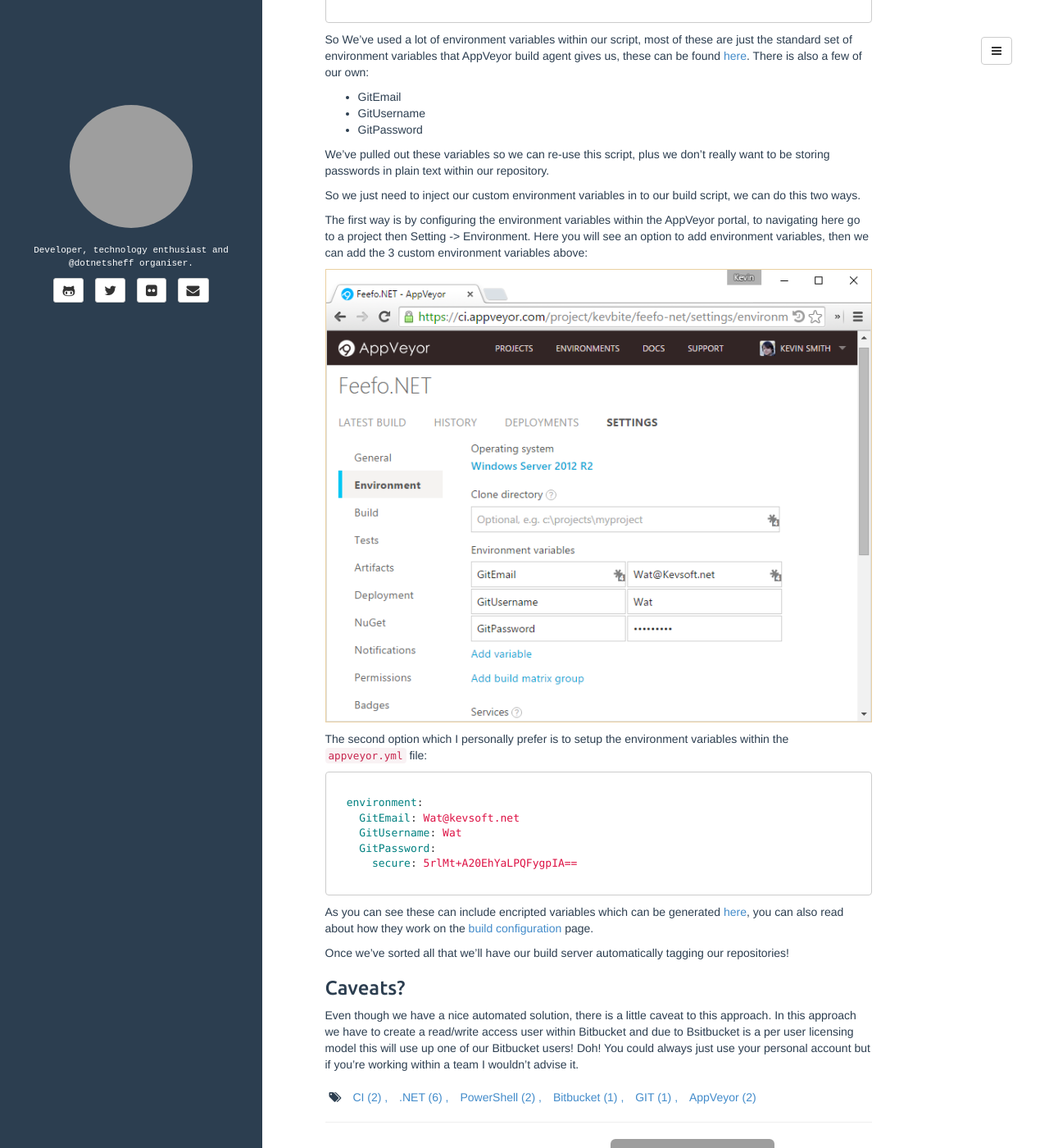
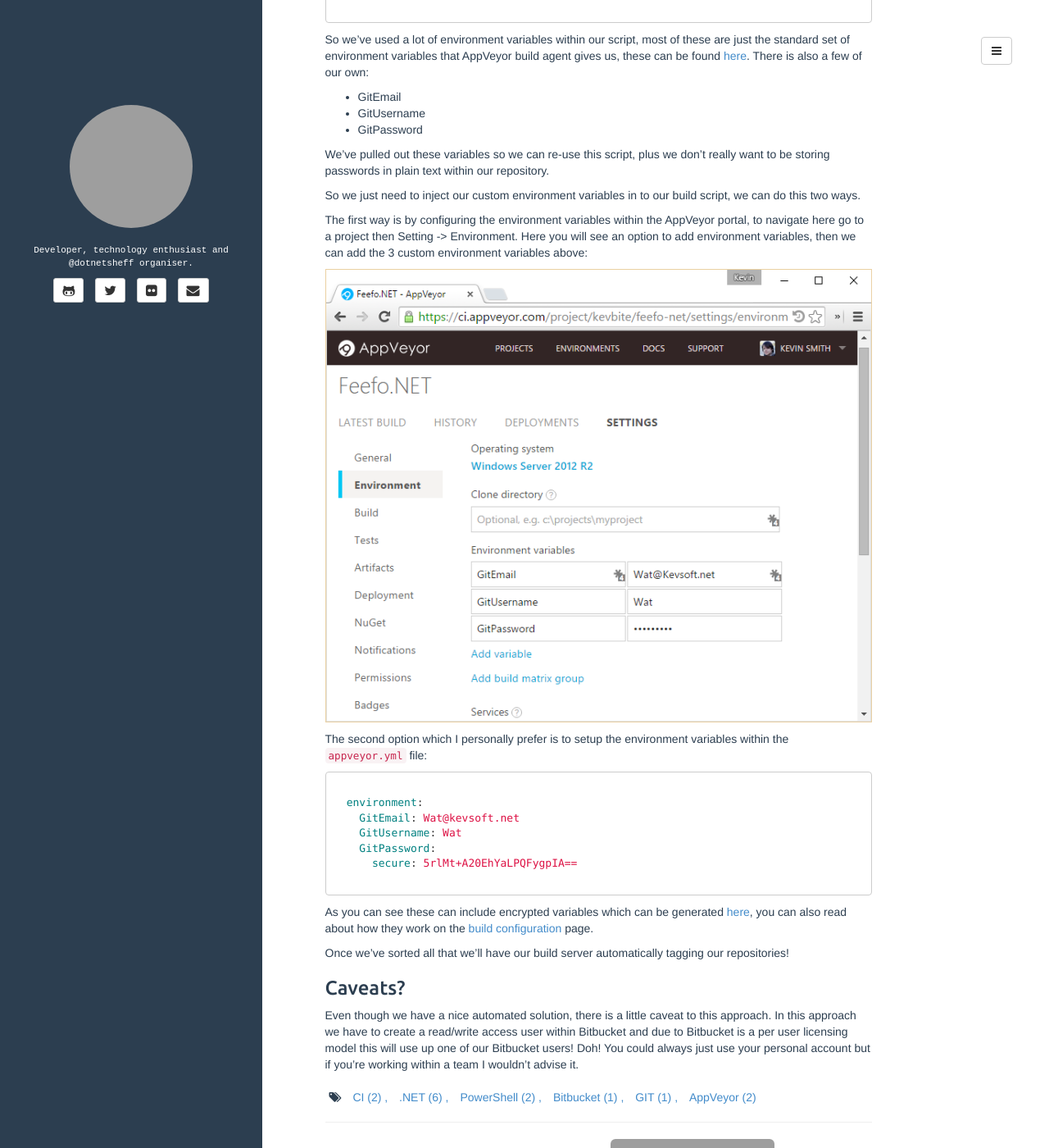
Before and after one commit to kevbite/kevbite.github.io, a Jekyll site: the page built from _posts/2015-09-29-tagging-bitbucket-repositories-with-appveyor.md, in a window 1280 px wide and 1400 px high, scrolled down 1485 px. Shown: the whole window at 82% size. Built offline with Jekyll 4.4.1, drawn with Linux system fonts in a browser that asks for light colours; Markdown is read by kramdown in place of the engine named in the settings; comment, search, counter and statistics services are not loaded; some of the changed text lies outside the part shown; grey boxes are pictures that could not be loaded.

Commit message:
Update 2015-09-29-tagging-bitbucket-repositories-with-appveyor.md

````diff
--- a/_posts/2015-09-29-tagging-bitbucket-repositories-with-appveyor.md
+++ b/_posts/2015-09-29-tagging-bitbucket-repositories-with-appveyor.md
@@ -66,7 +66,7 @@
 
 ```
 
-So We've used a lot of environment variables within our script, most of these are just the standard set of environment variables that AppVeyor build agent gives us, these can be found [here](http://www.appveyor.com/docs/environment-variables Environment Variables). There is also a few of our own:
+So we've used a lot of environment variables within our script, most of these are just the standard set of environment variables that AppVeyor build agent gives us, these can be found [here](http://www.appveyor.com/docs/environment-variables Environment Variables). There is also a few of our own:
 
  * GitEmail
  * GitUsername
@@ -76,7 +76,7 @@
 
 So we just need to inject our custom environment variables in to our build script, we can do this two ways.
 
-The first way is by configuring the environment variables within the AppVeyor portal, to navigating here go to a project then Setting -> Environment. Here you will see an option to add environment variables, then we can add the 3 custom environment variables above:
+The first way is by configuring the environment variables within the AppVeyor portal, to navigate here go to a project then Setting -> Environment. Here you will see an option to add environment variables, then we can add the 3 custom environment variables above:
 
 ![appveyor portal environment variables](/assets/posts/2015-09-29-tagging-bitbucket-repositories-with-appveyor/appveyor-portal-environment-variables.png)
 
@@ -92,10 +92,10 @@
 
 ```
 
-As you can see these can include encripted variables which can be generated [here](https://ci.appveyor.com/tools/encrypt encrypt variables), you can also read about how they work on the [build configuration](http://www.appveyor.com/docs/build-configuration#secure-variables secure variables) page.
+As you can see these can include encrypted variables which can be generated [here](https://ci.appveyor.com/tools/encrypt encrypt variables), you can also read about how they work on the [build configuration](http://www.appveyor.com/docs/build-configuration#secure-variables secure variables) page.
 
 Once we've sorted all that we'll have our build server automatically tagging our repositories!
 
 ### Caveats?
 
-Even though we have a nice automated solution, there is a little caveat to this approach. In this approach we have to create a read/write access user within Bitbucket and due to Bsitbucket is a per user licensing model this will use up one of our Bitbucket users! Doh! You could always just use your personal account but if you're working within a team I wouldn't advise it.
+Even though we have a nice automated solution, there is a little caveat to this approach. In this approach we have to create a read/write access user within Bitbucket and due to Bitbucket is a per user licensing model this will use up one of our Bitbucket users! Doh! You could always just use your personal account but if you're working within a team I wouldn't advise it.
````
Also changed, not shown: other parts of _posts/2015-09-29-tagging-bitbucket-repositories-with-appveyor.md (+5 -5 lines).
